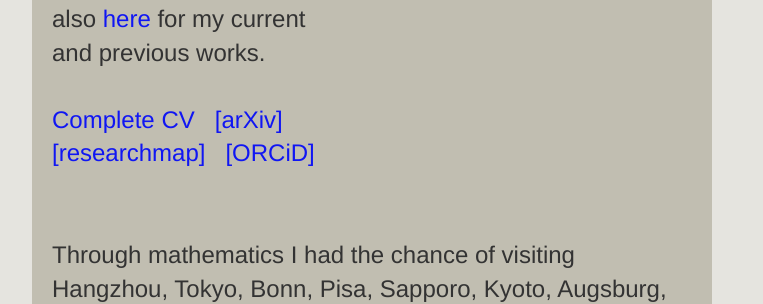
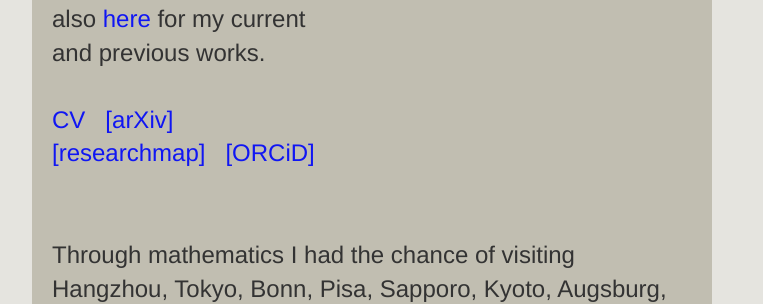
Before and after one commit to Cathelion/Cathelion.github.io, a Jekyll site: the page built from index.html, in a window 1280 px wide. Shown: the part 1192-1496 px from the top of the page, without its empty margins (268-1031 px from the left). Built offline with Jekyll 4.4.1, drawn with Linux system fonts in a browser that asks for light colours.

Commit message:
Update index.html

```diff
--- a/index.html
+++ b/index.html
@@ -17,7 +17,7 @@ title: Home
          See also <a href="research/research.html">here</a> for my current and previous works.
          <br>
          <br>
-         <a class="insidep" href="/CV.pdf">Complete CV</a>
+         <a class="insidep" href="/CV.pdf">CV</a>
             &nbsp;
          <a href="https://arxiv.org/search/?query=Gruen%2C+Florian&searchtype=author&abstracts=show&order=-announced_date_first&size=50">[arXiv]</a> &nbsp; <a href="https://researchmap.jp/floriangruen">[researchmap]</a> &nbsp; <a href="https://orcid.org/0009-0004-1642-2782">[ORCiD]</a>
       </p>
```
